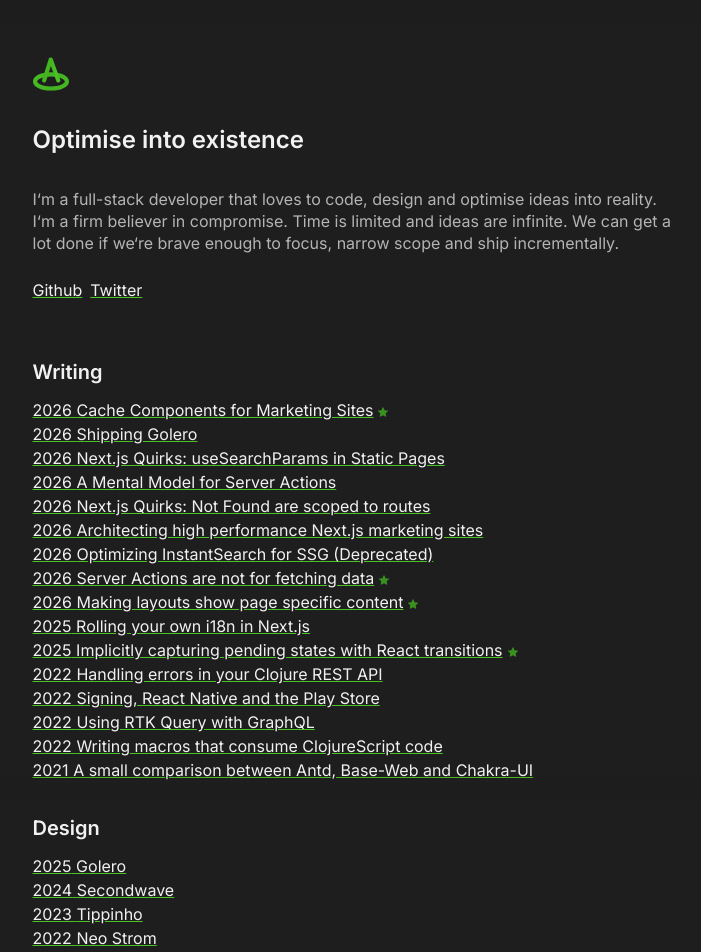
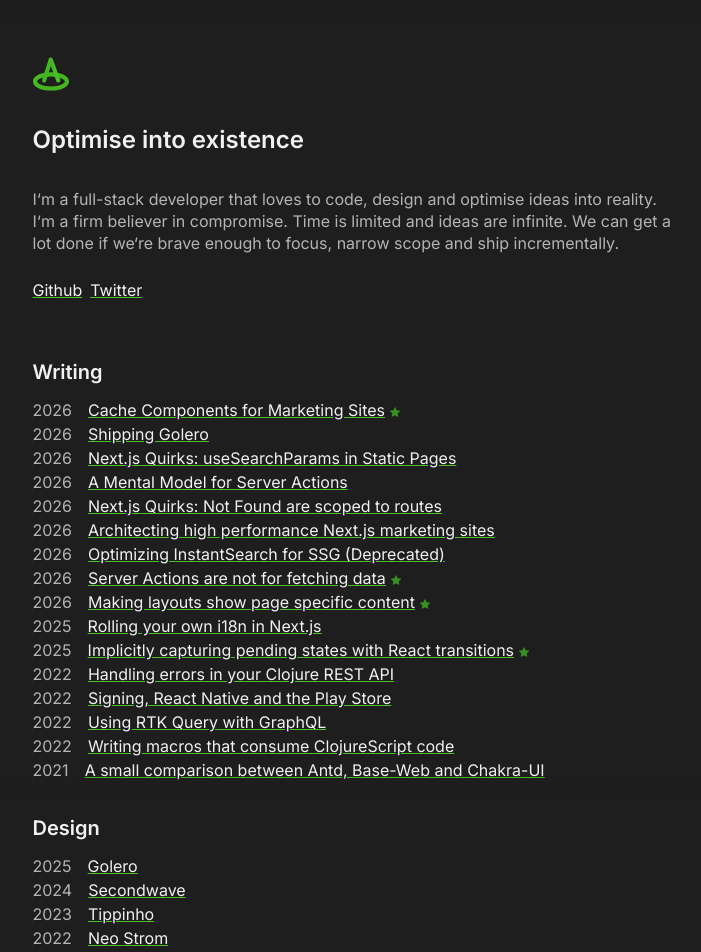
Before and after one commit to marlonschlosshauer/marlonschlosshauer.de, a Next.js app: page / in a window 1280 px wide. Shown: the top 952 px of the page, without its empty margins (280-981 px from the left). Built offline with nearby package versions, Linux system fonts and the light colour scheme.

Commit message:
Make links on landing page look nicer

```diff
--- a/src/components/designs/Designs.tsx
+++ b/src/components/designs/Designs.tsx
@@ -28,8 +28,11 @@ export const Designs = () => {
         <ul>
             {metadatas.map(({ label, date, href }, key) => (
                 <li key={key} className="flex">
-                    <Link href={href} className="flex flex-row items-center gap-1" inNewTab>
-                        {date} {label}
+                    <Link href={href} className="group flex gap-2">
+                        <span className="text-white-alt underline decoration-black mr-2 group-hover:text-white transition-colors duration-300">
+                            {new Date(date).getFullYear()}
+                        </span>
+                        <span>{label}</span>
                     </Link>
                 </li>
             ))}
--- a/src/components/posts/Posts.tsx
+++ b/src/components/posts/Posts.tsx
@@ -26,14 +26,19 @@ export const Posts = async () => {
                     .toReversed()
                     .map((post, key) => (
                         <li key={key} className="flex">
-                            <Link href={post.href}>
-                                {new Date(post.date).getFullYear()} {post.title}
-                                {post.favorite && (
-                                    <Star
-                                        aria-hidden
-                                        className="inline w-[12px] h-[12px] text-primary-alt ml-1"
-                                    />
-                                )}
+                            <Link href={post.href} className="group flex gap-2">
+                                <span className="text-white-alt underline decoration-black mr-2 group-hover:text-white transition-colors duration-300">
+                                    {new Date(post.date).getFullYear()}
+                                </span>
+                                <span>
+                                    {post.title}
+                                    {post.favorite && (
+                                        <Star
+                                            aria-label="Featured post"
+                                            className="inline w-[12px] h-[12px] text-primary-alt ml-1 transition-colors group-hover:text-black-alt"
+                                        />
+                                    )}
+                                </span>
                             </Link>
                         </li>
                     ))}
--- a/src/components/shared/link/Link.tsx
+++ b/src/components/shared/link/Link.tsx
@@ -19,7 +19,7 @@ export const Link: FC<PropsWithChildren<PropsWithClassName<LinkProps>>> = ({
             rel={inNewTab ? "noopener noreferrer" : undefined}
             {...props}
             className={clsx(
-                "underline decoration-primary hover:decoration-primary-alt transition-[text-decoration-color] duration-300 text-white",
+                "underline decoration-primary hover:decoration-black-alt hover:text-white-alt transition-colors duration-300 text-white",
                 className
             )}>
             {children}
```
